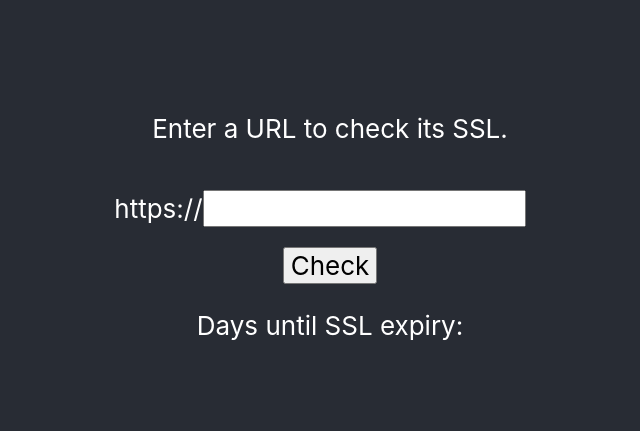
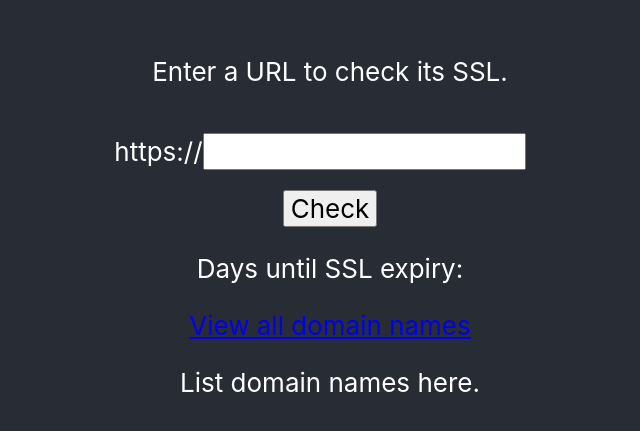
Before and after one commit to discopatrick/check-my-ssl, a React (Create React App) app in the folder frontend/: page /domain-names in a window 1280 px wide. Shown: the part 173-604 px from the top of the page, without its empty margins (310-950 px from the left). Built offline with nearby package versions, Linux system fonts and the light colour scheme.

Commit message:
Add component, link, and route for DomainNames list

```diff
--- a/frontend/src/App.js
+++ b/frontend/src/App.js
@@ -1,18 +1,26 @@
 import React, { Component } from 'react';
+import { BrowserRouter, Link, Route } from 'react-router-dom';
 import './App.css';
+import { DomainNames } from './DomainNames.js';
 import URLForm from './URLForm.js';
 
 class App extends Component {
   render() {
     return (
+      <BrowserRouter>
         <div className="App">
           <header className="App-header">
             <p>
               Enter a URL to check its SSL.
             </p>
             <URLForm />
+            <Link to='/domain-names'>
+              View all domain names
+            </Link>
+            <Route exact path='/domain-names' component={DomainNames} />
           </header>
         </div>
+      </BrowserRouter>
     );
   }
 }
--- /dev/null
+++ b/frontend/src/DomainNames.js
@@ -0,0 +1,11 @@
+import React, { Component } from 'react';
+
+class DomainNames extends Component {
+  render() {
+    return (
+      <p>List domain names here.</p>
+    )
+  }
+}
+
+export { DomainNames };
```
Lines whose indentation alone changed are shown as unchanged.
